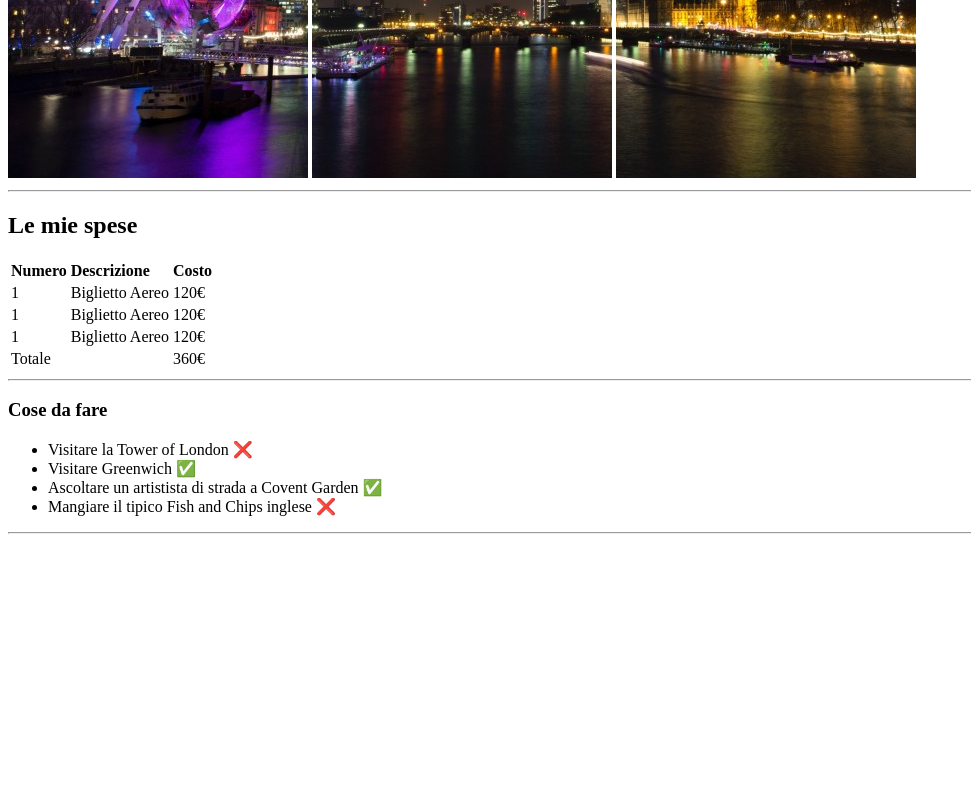
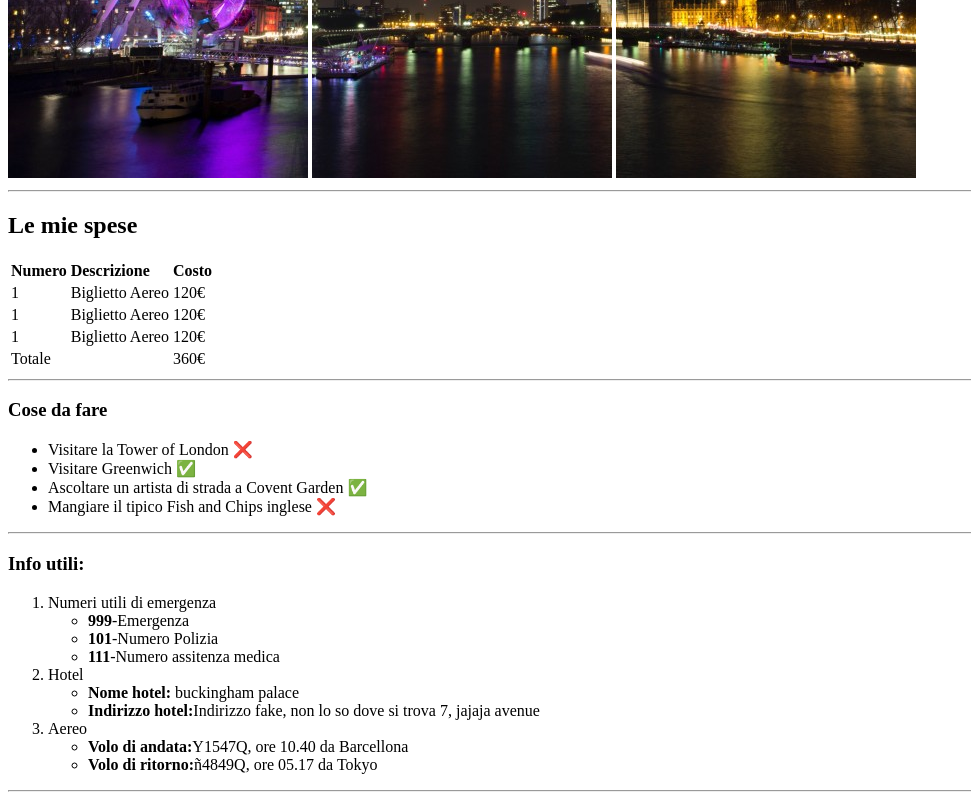
Before and after one commit to JoseManuel-Feliz/html-london-trip, a plain HTML site: page index.html in a window 1280 px wide. Shown: the part 502-1302 px from the top of the page, without its empty margins (0-971 px from the left). Before the commit the page ends 1044 px from the top, so only its background shows below. Drawn offline with Linux system fonts and the light colour scheme.

Commit message:
added list contacts

```diff
--- a/index.html
+++ b/index.html
@@ -69,11 +69,42 @@
             <ul>
                 <li>Visitare la Tower of London &#10060;</li>
                 <li>Visitare Greenwich &#9989;</li>
-                <li>Ascoltare un artistista di strada a Covent Garden &#9989;</li>
+                <li>Ascoltare un artista di strada a Covent Garden &#9989;</li>
                 <li>Mangiare il tipico Fish and Chips inglese &#10060;</li>
             </ul>
             <hr>
+        </section>
 
+        <section id="info-utili">
+            <!-- contacts -->
+            <h3>Info utili:</h3>
+            <ol>
+                <li>
+                    <div>Numeri utili di emergenza</div>
+                    <ul>
+                        <li><strong>999</strong>-Emergenza</li>
+                        <li><strong>101</strong>-Numero Polizia</li>
+                        <li><strong>111</strong>-Numero assitenza medica</li>
+                    </ul>
+                </li>
+                <li>
+                    <div>Hotel</div>
+                    <ul>
+                        <li><strong>Nome hotel:</strong> buckingham palace</li>
+                        <li>
+                            <strong>Indirizzo hotel:</strong>Indirizzo fake, non lo so dove si trova 7, jajaja avenue
+                        </li>
+                    </ul>
+                </li>
+                <li>
+                    <div>Aereo</div>
+                    <ul>
+                        <li><strong>Volo di andata:</strong>Y1547Q, ore 10.40 da Barcellona</li>
+                        <li><strong>Volo di ritorno:</strong>ñ4849Q, ore 05.17 da Tokyo</li>
+                    </ul>
+                </li>
+            </ol>
+            <hr>
         </section>
     </main>
 
```
